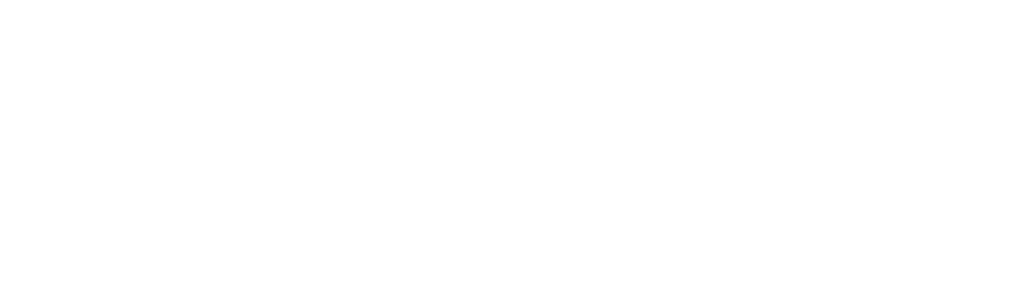
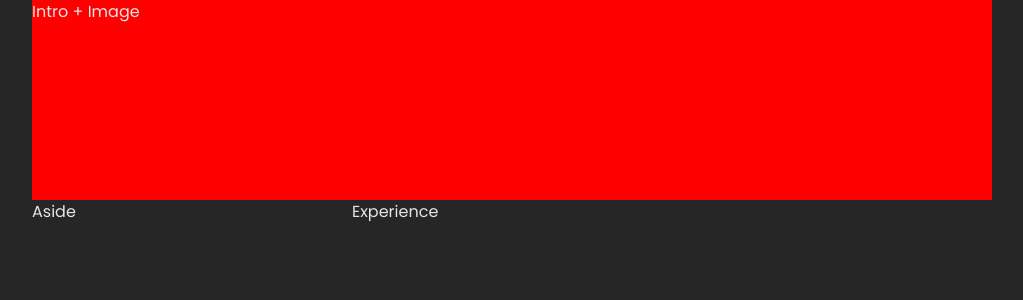
Before and after one commit to fkurusu7/bloggy-ui, a React (Vite) app: page /resume in a window 1280 px wide. Before the commit this address had no page. Shown: the top 300 px of the page, without its empty margins (128-1151 px from the left). Built offline with nearby package versions, Linux system fonts and the light colour scheme; a web font is replaced by a local one.

Commit message:
add resume layout

```diff
--- a/src/App.tsx
+++ b/src/App.tsx
@@ -6,6 +6,7 @@
 import { Toaster } from 'react-hot-toast';
 import { LightOnDarkProvider } from './context/LightOnDarkMode';
 import Me from './features/me/Me';
+import Resume from './features/resume/Resume';
 
 function App() {
   return (
@@ -16,6 +17,7 @@
             <Route index element={<Navigate replace to={'me'} />} />
             <Route path="/" element={<Me />} />
           </Route>
+          <Route path="/resume" element={<Resume />} />
           <Route element={<BlogAdminLayout />}>
             <Route index element={<Navigate replace to={'/blog/admin'} />} />
             <Route path="/blog/admin" element={<BlogAdmin />} />
--- /dev/null
+++ b/src/features/resume/Resume.tsx
@@ -0,0 +1,11 @@
+function Resume() {
+  return (
+    <div className="resume__layout">
+      <div className="resume__introduction">Intro + Image</div>
+      <aside className="resume__options">Aside</aside>
+      <main className="resume__experience">Experience</main>
+    </div>
+  );
+}
+
+export default Resume;
--- a/src/styles/main.scss
+++ b/src/styles/main.scss
@@ -17,3 +17,6 @@
 
 // Me (Personal) Styles
 @use 'me/me-layout' as *;
+
+// Resume Styles
+@use 'resume/resume' as *;
--- /dev/null
+++ b/src/styles/resume/_resume.scss
@@ -0,0 +1,30 @@
+.resume {
+  &__layout {
+    background-color: var(--color-grey-100);
+    min-height: 100vh;
+
+    display: grid;
+    --gutter: 4rem;
+    grid-template-columns:
+      minmax(var(--gutter), calc(1fr / 2))
+      1fr
+      2fr
+      minmax(var(--gutter), calc(1fr / 2));
+
+    grid-template-rows: 1fr 3fr;
+  }
+
+  &__introduction {
+    grid-column: 2/4;
+    grid-row: 1/2;
+    background-color: red;
+  }
+  &__options {
+    grid-column: 2 / 3;
+    grid-row: 2/-1;
+  }
+  &__experience {
+    grid-column: 3 / 4;
+    grid-row: 2/-1;
+  }
+}
```
